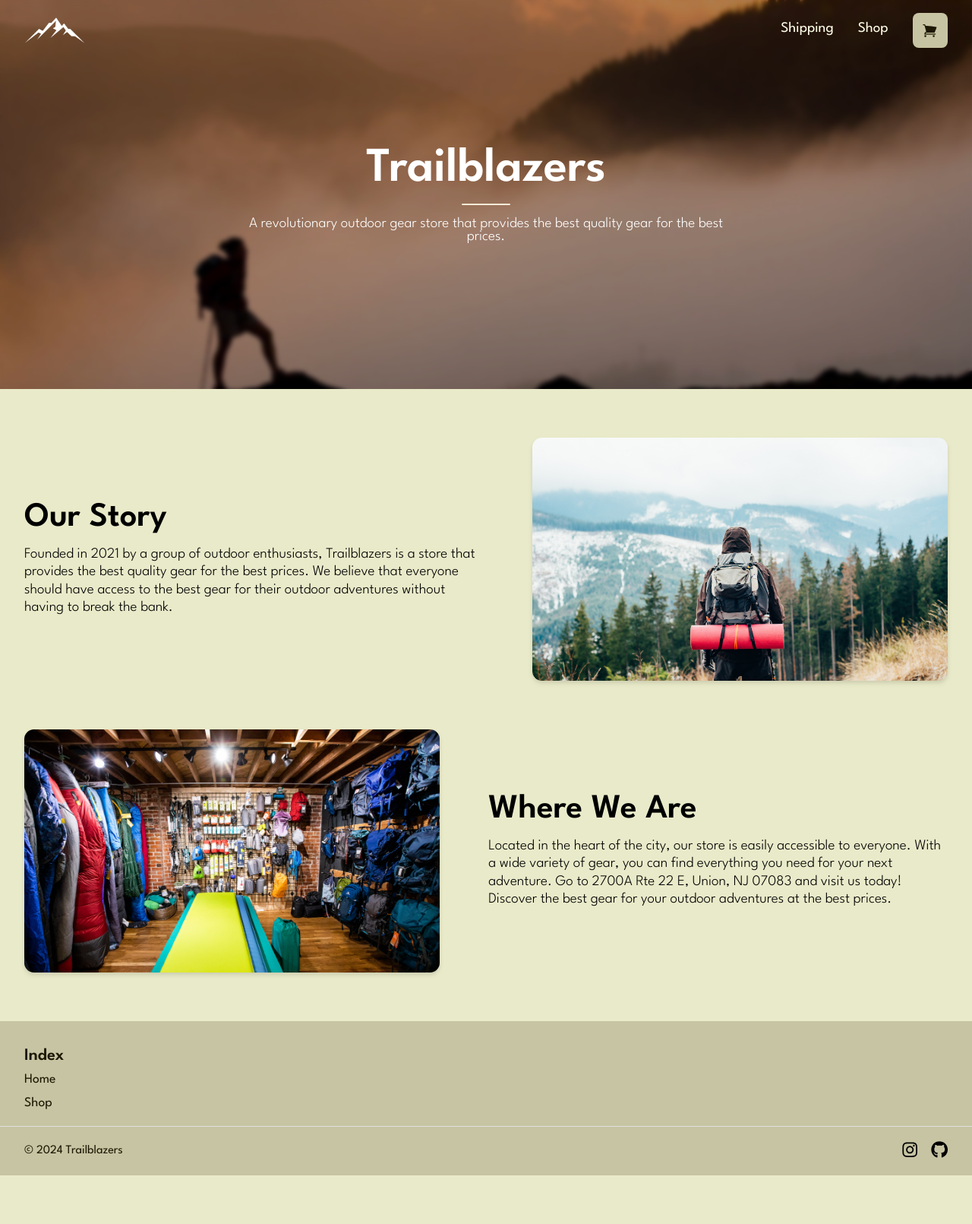
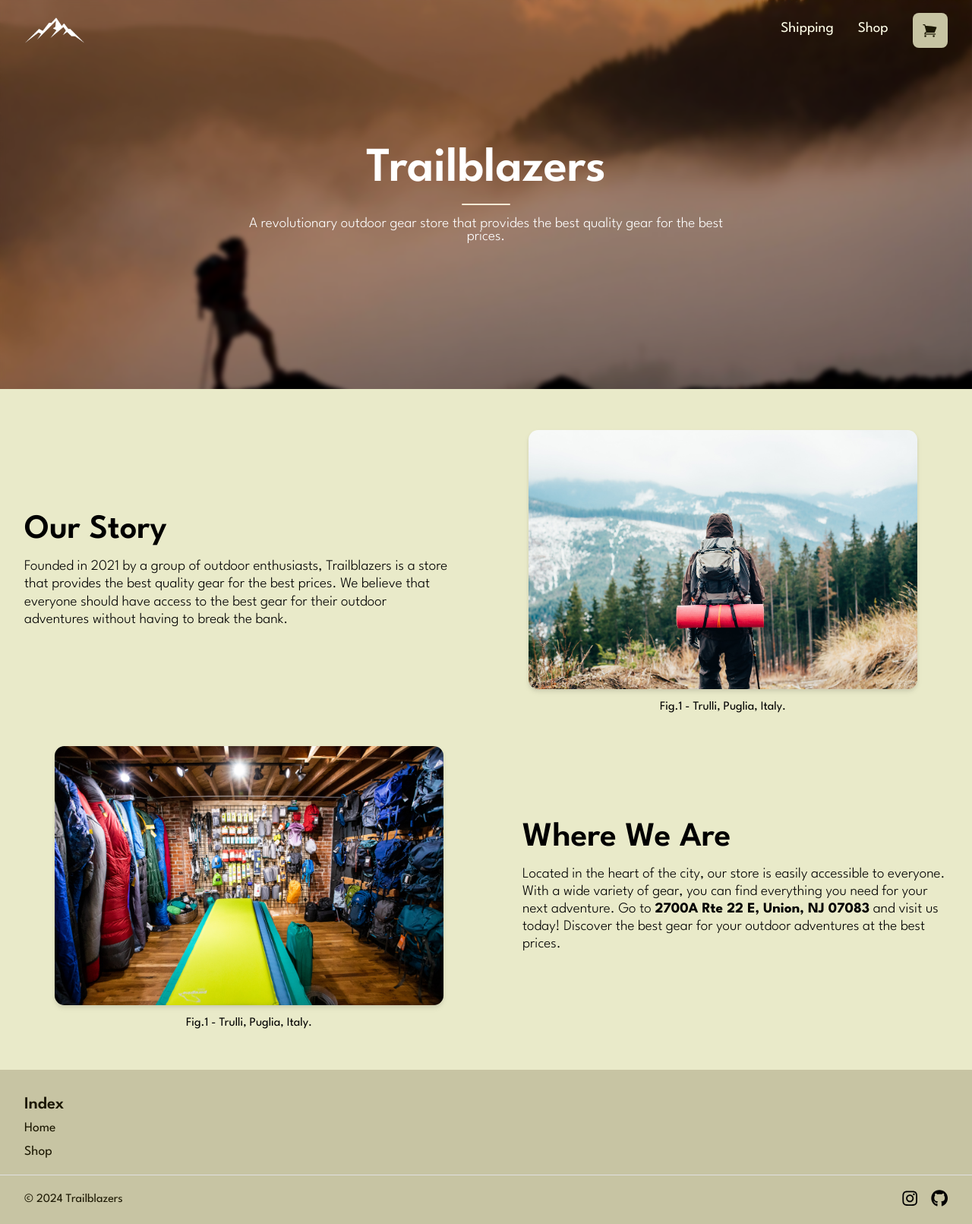
Before and after one commit to BombayV/it202-msr26-project, a PHP site: page / in a window 1280 px wide. Shown: the whole page at 76% size. Before the commit the page ends 1547 px from the top, so only its background shows below. Run offline with PHP 8.4, Linux system fonts and the light colour scheme.

Commit message:
fix(home/img): set to figure for some reason

```diff
--- a/index.php
+++ b/index.php
@@ -35,9 +35,10 @@ $mainContent = '
         without having to break the bank.
       </p>
     </div>
-    <div class="info__image">
+    <figure class="info__image">
       <img src="./static/images/hiking_one.jpg" alt="Store" />
-    </div>
+      <figcaption>Fig.1 - Trulli, Puglia, Italy.</figcaption>
+    </figure>
   </div>
     <div class="info">
     <div class="info__text">
@@ -45,13 +46,14 @@ $mainContent = '
       <p>
         Located in the heart of the city, our store is easily accessible to everyone.
         With a wide variety of gear, you can find everything you need for your next adventure.
-        Go to 2700A Rte 22 E, Union, NJ 07083 and visit us today!
+        Go to <strong>2700A Rte 22 E, Union, NJ 07083</strong> and visit us today!
         Discover the best gear for your outdoor adventures at the best prices.
       </p>
     </div>
-    <div class="info__image">
+    <figure class="info__image">
       <img src="./static/images/hiking_two.jpg" alt="Store" />
-    </div>
+      <figcaption>Fig.1 - Trulli, Puglia, Italy.</figcaption>
+    </figure>
   </div>
 </div>
 ';
--- a/styles/home.css
+++ b/styles/home.css
@@ -106,15 +106,20 @@ main p {
 .info__image {
     position: relative;
     max-height: 20rem;
-    border-radius: 0.8rem;
-    overflow: hidden;
-    filter: drop-shadow(0 4px 3px rgb(0 0 0 / 0.07)) drop-shadow(0 2px 2px rgb(0 0 0 / 0.06));
+    display: flex;
+    flex-direction: column;
+    align-items: center;
+    justify-content: center;
+    gap: 1rem;
 }
 
 .info__image img {
     width: 100%;
     height: 100%;
     object-fit: cover;
+    object-position: center;
+    border-radius: 0.8rem;
+    filter: drop-shadow(0 4px 3px rgb(0 0 0 / 0.07)) drop-shadow(0 2px 2px rgb(0 0 0 / 0.06));
 }
 
 /* Media queries */
@@ -154,7 +159,7 @@ main p {
     }
 
     .info__image {
-        max-width: 45%;
+        max-width: 32rem;
     }
 }
 
```
